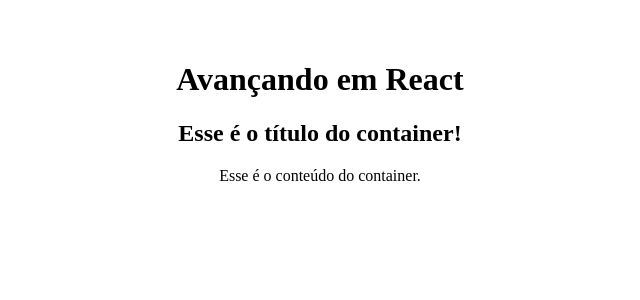
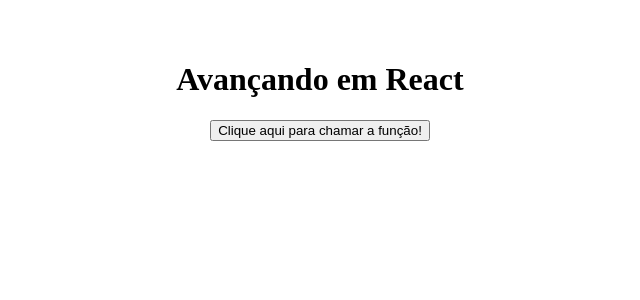
Before and after one commit to zagvii/React-Curso, a React (Vite) app in the folder advance/: page / in a window 1280 px wide. Shown: the top 300 px of the page, without its empty margins (320-960 px from the left). Built offline with nearby package versions, Linux system fonts and the light colour scheme.

Commit message:
funcaoComoProp

```diff
--- a/advance/src/App.jsx
+++ b/advance/src/App.jsx
@@ -1,6 +1,7 @@
 import './App.css'
 
-import Container from './components/Container'
+import ExecuteFunction from './components/ExecuteFunction'
+// import Container from './components/Container'
 // import CarDetails from './components/CarDetails'
 // import ConditionalRender from './components/ConditionalRender'
 // import ShowUserName from './components/ShowUserName'
@@ -16,10 +17,15 @@
     {id: 3, brand: "Tesla", color: "Roxo", isNew: false},
   ]*/
 
+  function showMessage() {
+    console.log("Mensagem do componente pai!")
+  }
+
   return (
     <>
       <h1>Avançando em React</h1>
-      {/* -- Imagem na pasta public
+      {/*
+      -- Imagem na pasta public
       <div>
         <img src="/cachorrinho.jpg" alt="Cachorrinho" />
       </div>
@@ -40,10 +46,13 @@
       -- Renderizando lista em um componente
       {cars.map((car) => (
         <CarDetails key={car.id} brand={car.brand} color={car.color} km={car.km} />
-      ))}*/}
+      ))}
       <Container>
         <p>Esse é o conteúdo do container.</p>
       </Container>
+      */}
+      {/* Funções no prop */}
+      <ExecuteFunction myFunction={showMessage}/>
     </>
   )
 }
--- /dev/null
+++ b/advance/src/components/ExecuteFunction.jsx
@@ -0,0 +1,9 @@
+const ExecuteFunction = ({myFunction}) => {
+  return (
+    <div>
+        <button onClick={myFunction}>Clique aqui para chamar a função!</button>
+    </div>
+  )
+}
+
+export default ExecuteFunction
```
